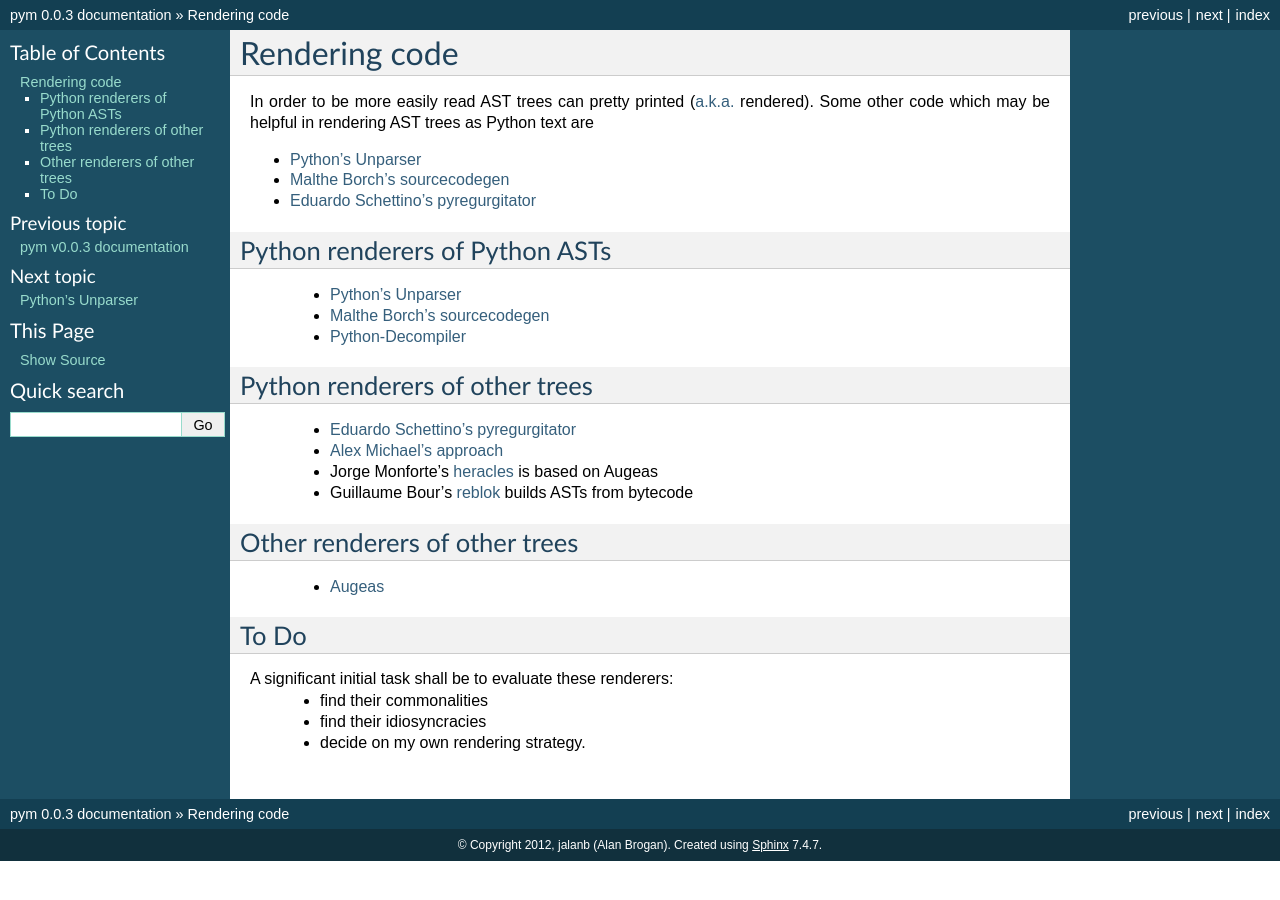
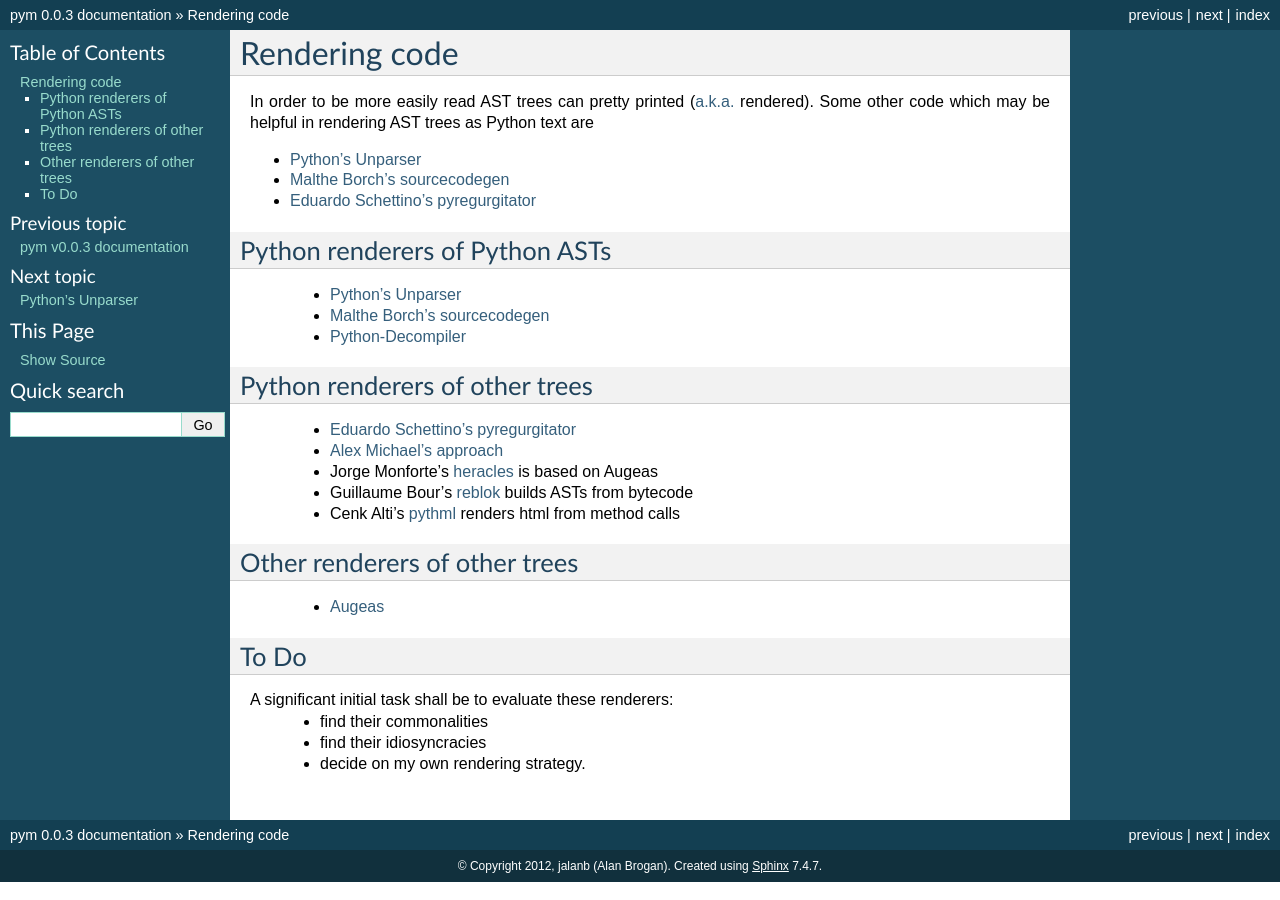
Before and after one commit to jalanb/pym, a Sphinx documentation site: the page built from docs/renderers.rst, in a window 1280 px wide. Built offline with Sphinx 7.4.7, drawn with Linux system fonts in a browser that asks for light colours; formulas are drawn with MathJax 3.

Commit message:
add pyhtml

```diff
--- a/docs/renderers.rst
+++ b/docs/renderers.rst
@@ -30,6 +30,7 @@ Python renderers of other trees
  * :ref:`approach`
  * Jorge Monforte's `heracles <https://github.com/llou/heracles>`_ is based on Augeas
  * Guillaume Bour's `reblok <http://devedge.bour.cc/wiki/Reblok>`_ builds ASTs from bytecode
+ * Cenk Alti's `pythml <https://github.com/cenkalti/pyhtml>`_ renders html from method calls
 
 
 Other renderers of other trees
```
